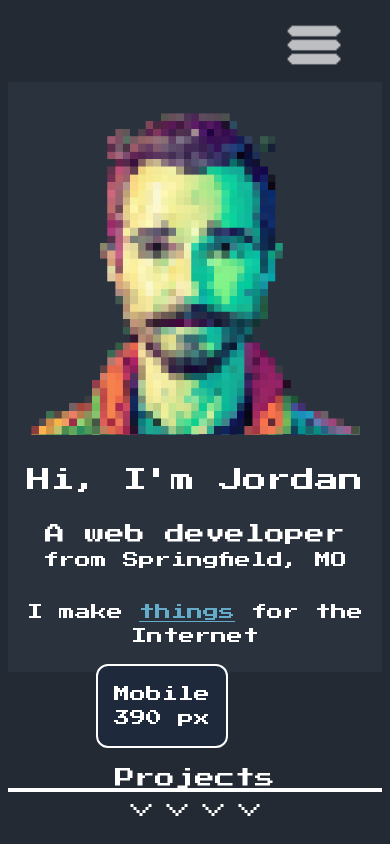
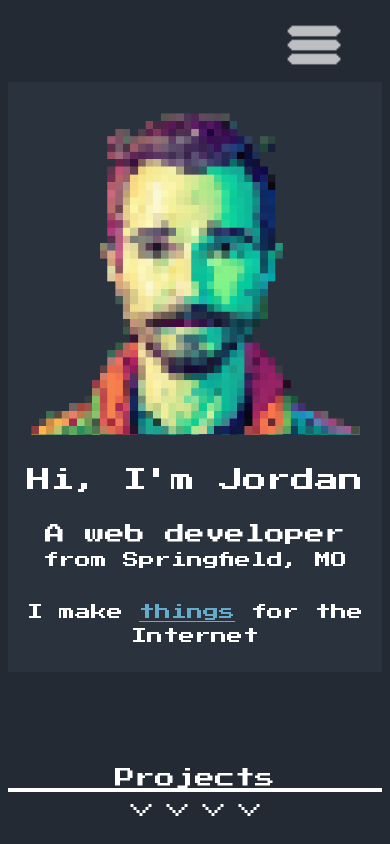
Before and after one commit to FlapShatner/portfolio-v2, a Next.js app: page / in a window 390 px wide. Shown: the top 844 px of the page. Built offline with nearby package versions, Linux system fonts and the light colour scheme.

Commit message:
remove media query display tool

```diff
--- a/app/page.tsx
+++ b/app/page.tsx
@@ -4,7 +4,6 @@ import Projects from '@/components/projects'
 import Email from '@/components/email'
 import Contact from '@/components/contact'
 import Footer from '@/components/footer'
-import Mq from '@/components/mediaQueryDisplay'
 
 export default function Home() {
  return (
@@ -17,7 +16,6 @@ export default function Home() {
      <Email />
      <Contact />
      <Footer />
-     <Mq />
     </div>
    </main>
   </div>
```
